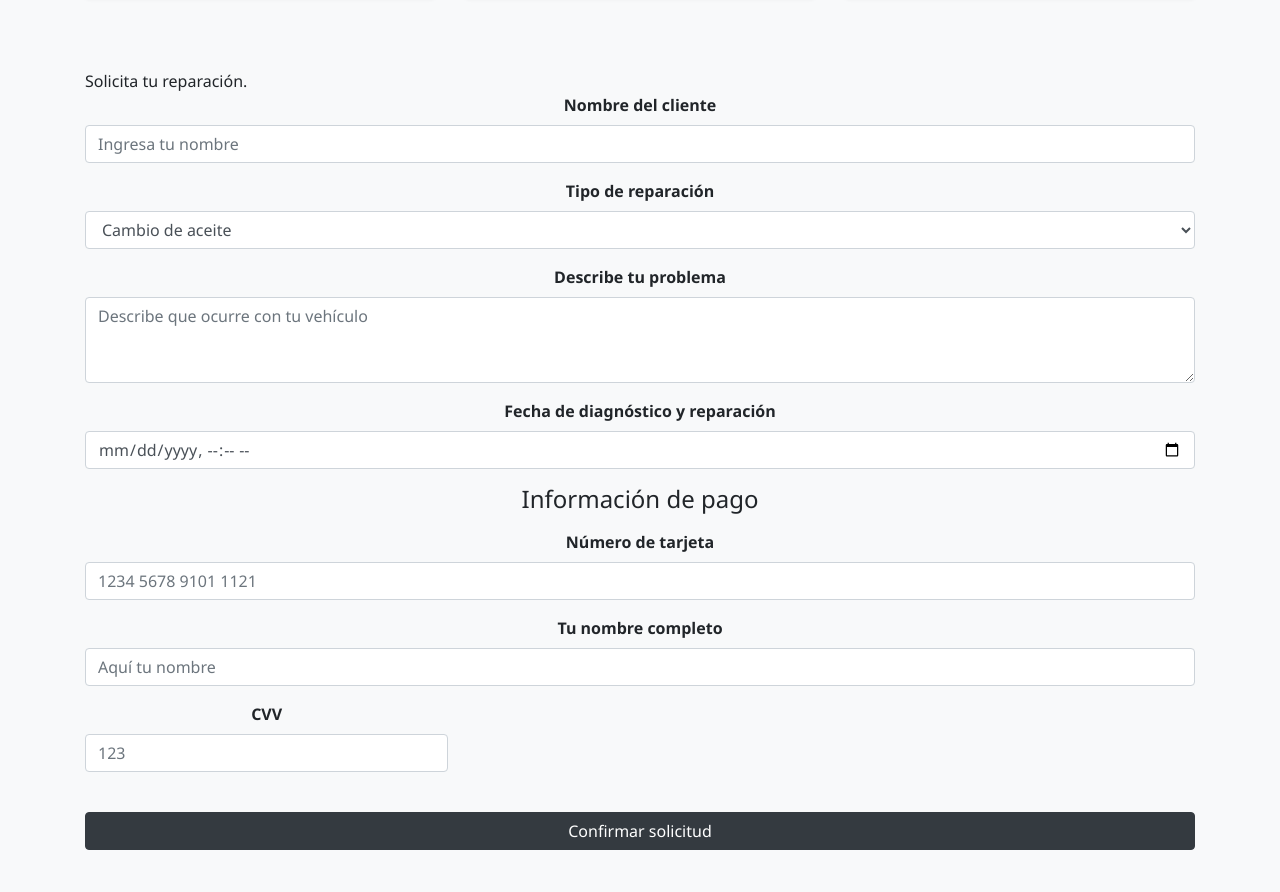
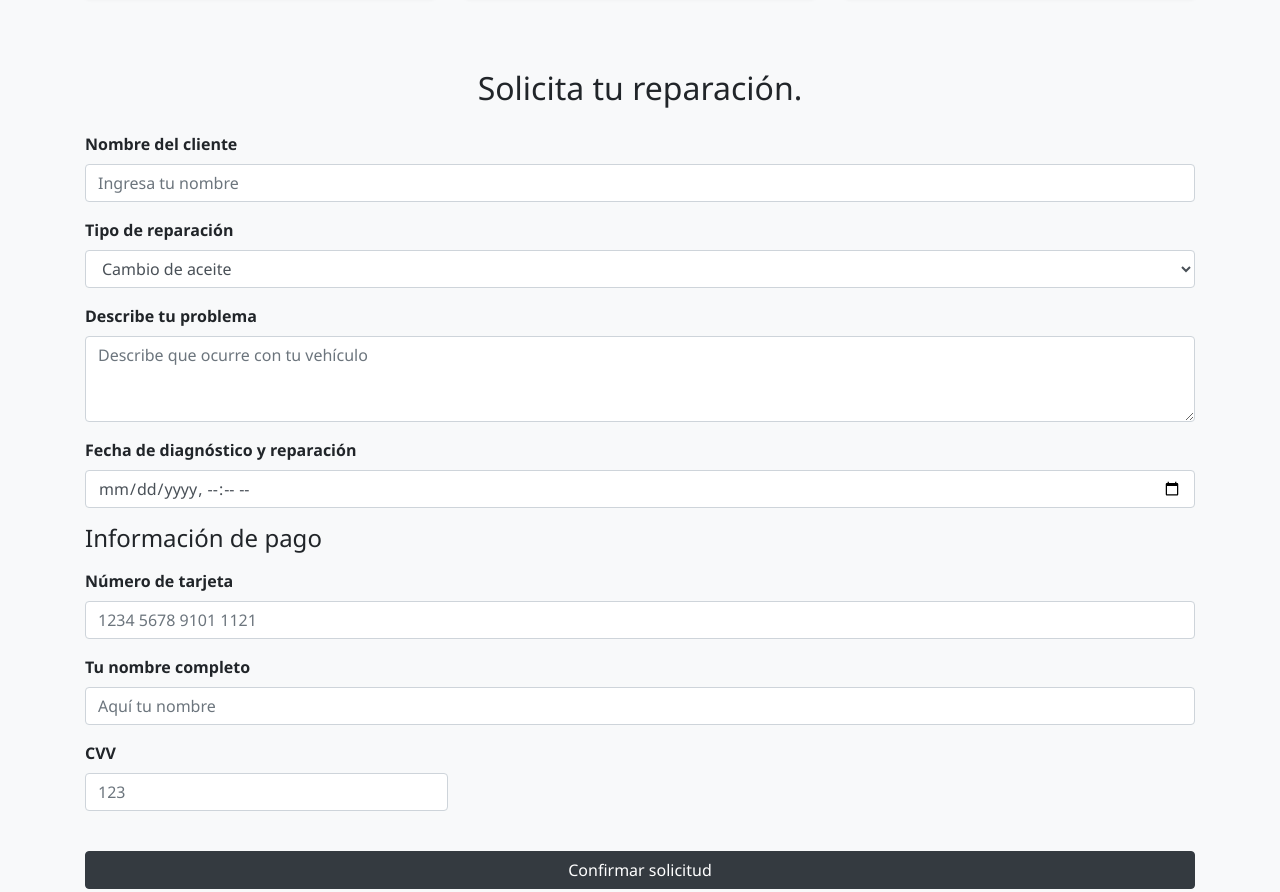
Before and after one commit to Suikyo12/Autofix_grupo2, a plain HTML site: page index.html in a window 1280 px wide. Shown: the part 595-1487 px from the top of the page. Drawn offline with nearby package versions, Linux system fonts and the light colour scheme.

Commit message:
areglos finales

```diff
--- a/index.html
+++ b/index.html
@@ -59,7 +59,7 @@
 </section>
 <!--formulario-->
 <section class="container my-5">
-  <h class="text-center mb-4">Solicita tu reparación.</h2>
+  <h2 class="text-center mb-4">Solicita tu reparación.</h2>
     <form>
       <div class="form-group">
         <label for="nombreCliente"">Nombre del cliente</label>
```
